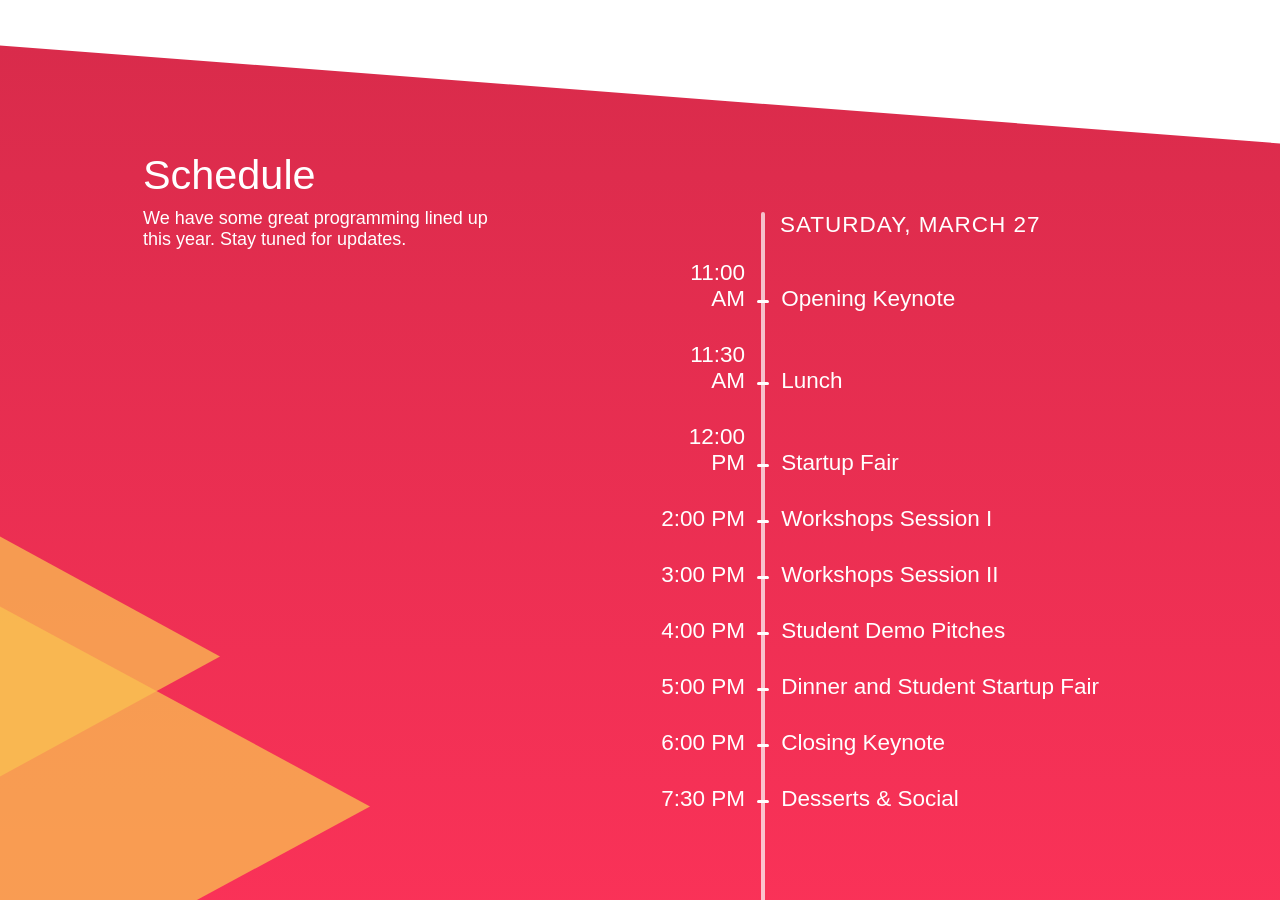
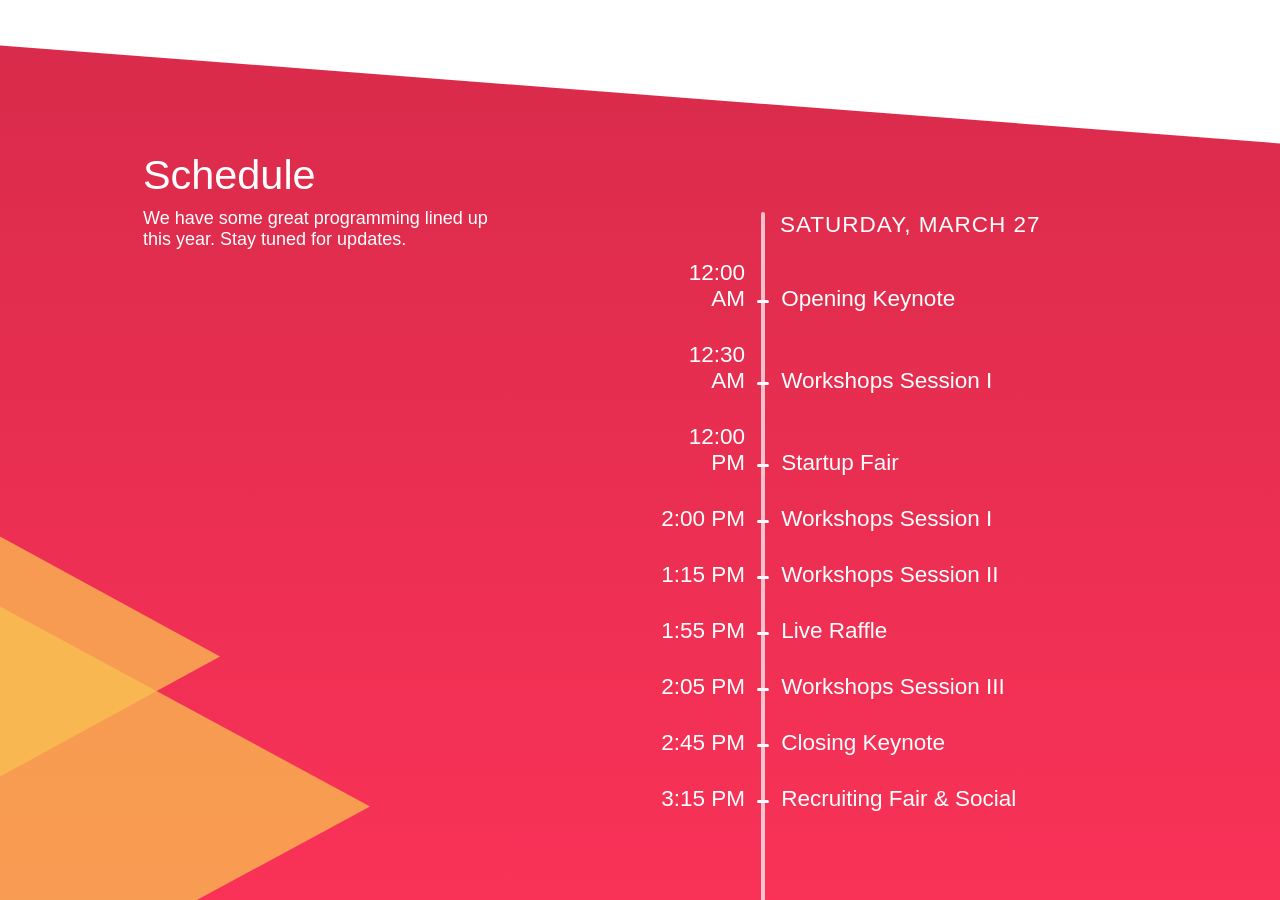
Before and after one commit to startupatbrown/startupatbrown.github.io, a Jekyll site: the page built from index.html, in a window 1280 px wide and 900 px high, scrolled down 4932 px. Built offline with Jekyll 4.4.1, drawn with Linux system fonts in a browser that asks for light colours; nearby versions of some CDN libraries; library files that are not in the unit come from our copies.

Commit message:
schedule changed

```diff
--- a/index.html
+++ b/index.html
@@ -239,12 +239,12 @@ css:
             <h3>Saturday, March 27</h3>
             <ul>
               <li>
-                <span class="tl-time">11:00 AM</span>
+                <span class="tl-time">12:00 AM</span>
                 <span class="tl-title">Opening Keynote</span>
               </li>
               <li>
-                <span class="tl-time">11:30 AM</span>
-                <span class="tl-title">Lunch</span>
+                <span class="tl-time">12:30 AM</span>
+                <span class="tl-title">Workshops Session I</span>
               </li>
               <li>
                 <span class="tl-time">12:00 PM</span>
@@ -255,24 +255,24 @@ css:
                 <span class="tl-title">Workshops Session I</span>
               </li>
               <li>
-                <span class="tl-time">3:00 PM</span>
+                <span class="tl-time">1:15 PM</span>
                 <span class="tl-title">Workshops Session II</span>
               </li>
               <li>
-                <span class="tl-time">4:00 PM</span>
-                <span class="tl-title">Student Demo Pitches</span>
+                <span class="tl-time">1:55 PM</span>
+                <span class="tl-title">Live Raffle</span>
               </li>
               <li>
-                <span class="tl-time">5:00 PM</span>
-                <span class="tl-title">Dinner and Student Startup Fair</span>
+                <span class="tl-time">2:05 PM</span>
+                <span class="tl-title">Workshops Session III</span>
               </li>
               <li>
-                <span class="tl-time">6:00 PM</span>
+                <span class="tl-time">2:45 PM</span>
                 <span class="tl-title">Closing Keynote</span>
               </li>
               <li>
-                <span class="tl-time">7:30 PM</span>
-                <span class="tl-title">Desserts &amp; Social</span>
+                <span class="tl-time">3:15 PM</span>
+                <span class="tl-title">Recruiting Fair &amp; Social</span>
               </li>
             </ul>
          </div>
```
